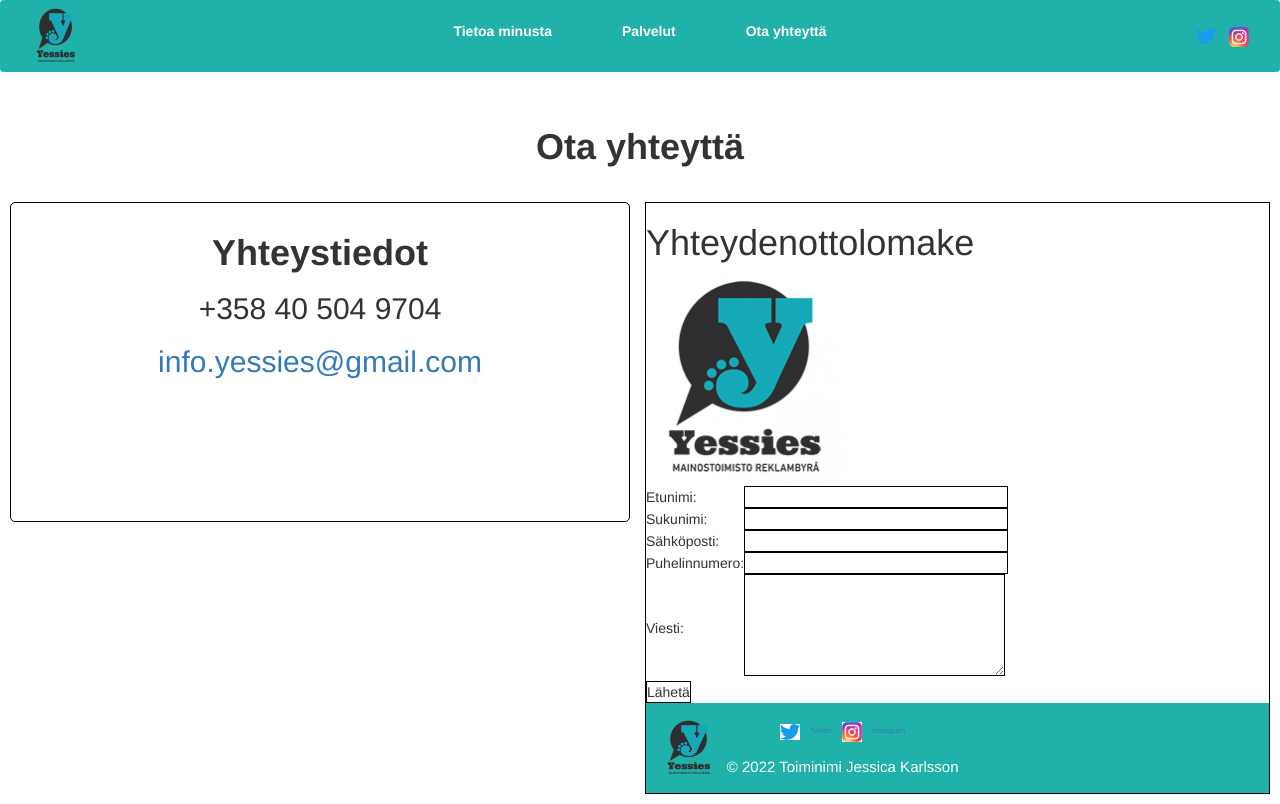
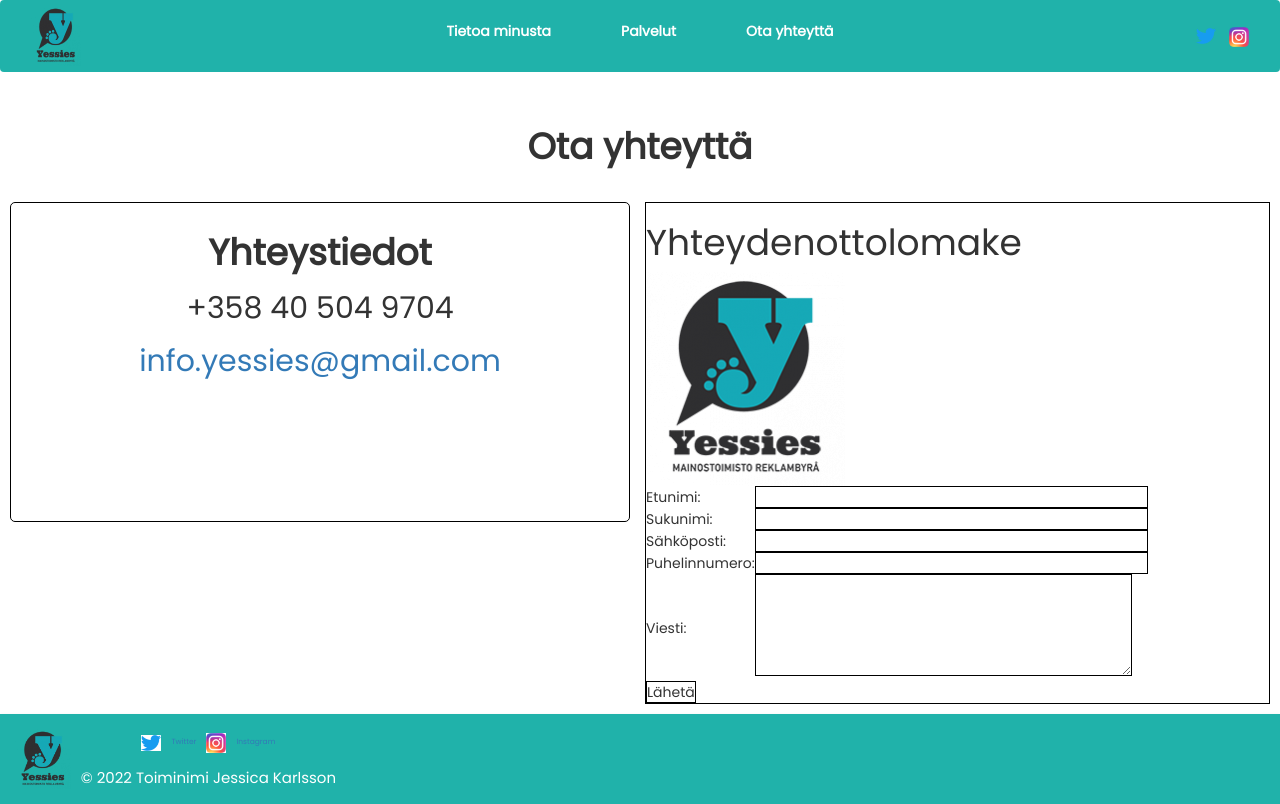
Before and after one commit to JamiLKeuda/GroupProject, a website: page Ryhmatyo/contact.html in a window 1280 px wide. Drawn offline with nearby package versions, Linux system fonts and the light colour scheme.

Commit message:
Footerin ja formin irroitus
</table> ei ollut divin sisällä, korjaus tehty.

```diff
--- a/Ryhmatyo/contact.html
+++ b/Ryhmatyo/contact.html
@@ -57,7 +57,7 @@
         <h2 class="text-center"><a class="sahkop" href="mailto:info.yessies@gmail.com">info.yessies@gmail.com</a></h2>
 
   </div>
-     <!-- Yhteydenottolomakkeen container (Korjausta tarvitaan: formiin kiinnittynyt footer) -->
+     <!-- Yhteydenottolomakkeen container (Korjaus TEHTY: formiin kiinnittynyt footer(korjaus tehty tablen sulut eivät olleen divin sisällä. 17.4.)) -->
             <div class="contact-form-process">
                 <h1>Yhteydenottolomake</h1>
                 <img class="logoform" src="yessieslogo23423.png" alt="logo">
@@ -86,13 +86,14 @@
                 <tr>
                     <td colspan="2"><input type="submit" name="submit" value="Lähetä" /></td>
                 </tr>
+              </table>
             </div>
     </div>
   </div>
-            </table>
+
         </form>
         <!-- Footer here -->
-        <footer>
+          <div>
         <div class="w-full mx-auto">
             <footer class="p-4 shadow md:flex md:items-center md:justify-between md:p-6 bg-[#20b2aa]">
               <div class="flex flex-col md:flex-row items-center justify-between mt-3 sm:mt-0 space-x-8">
@@ -117,6 +118,5 @@
                 </div>
               </div>
             </footer>
-          </div>
   </body>
 </html>
```
Also changed, not shown: Ryhmatyo/jere.css.
